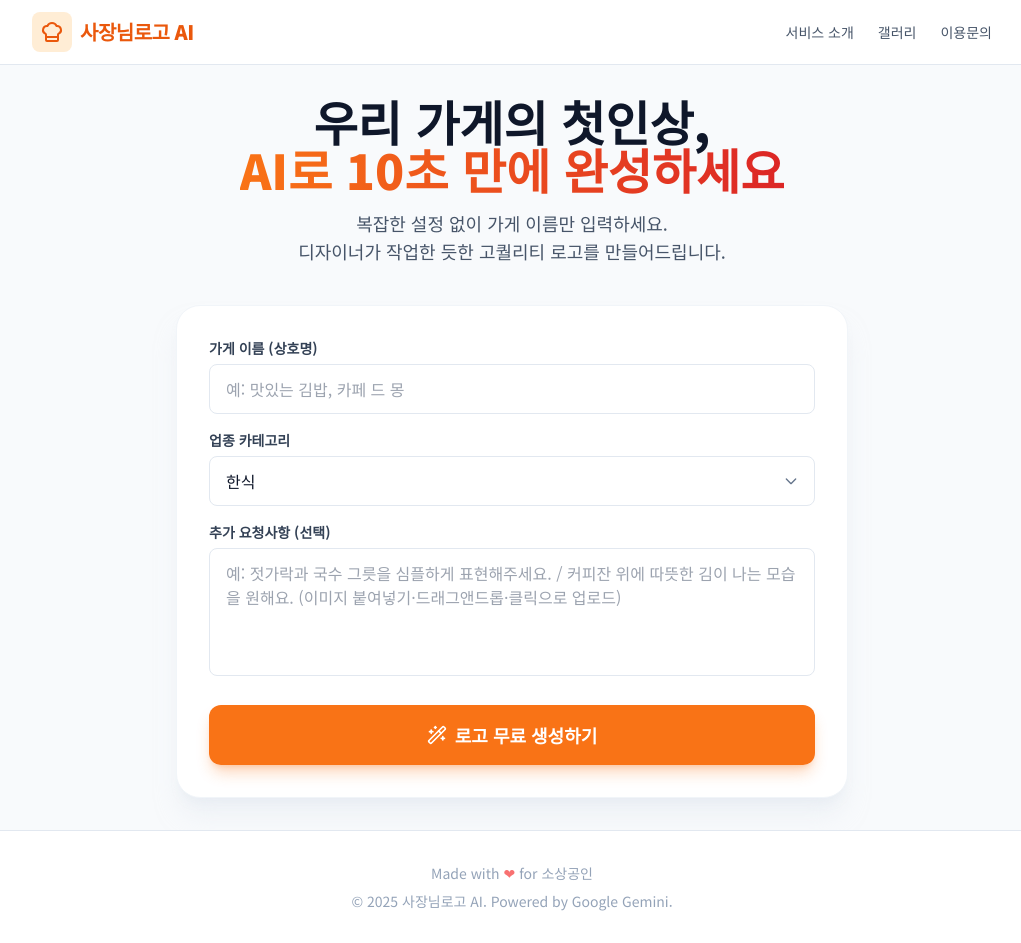
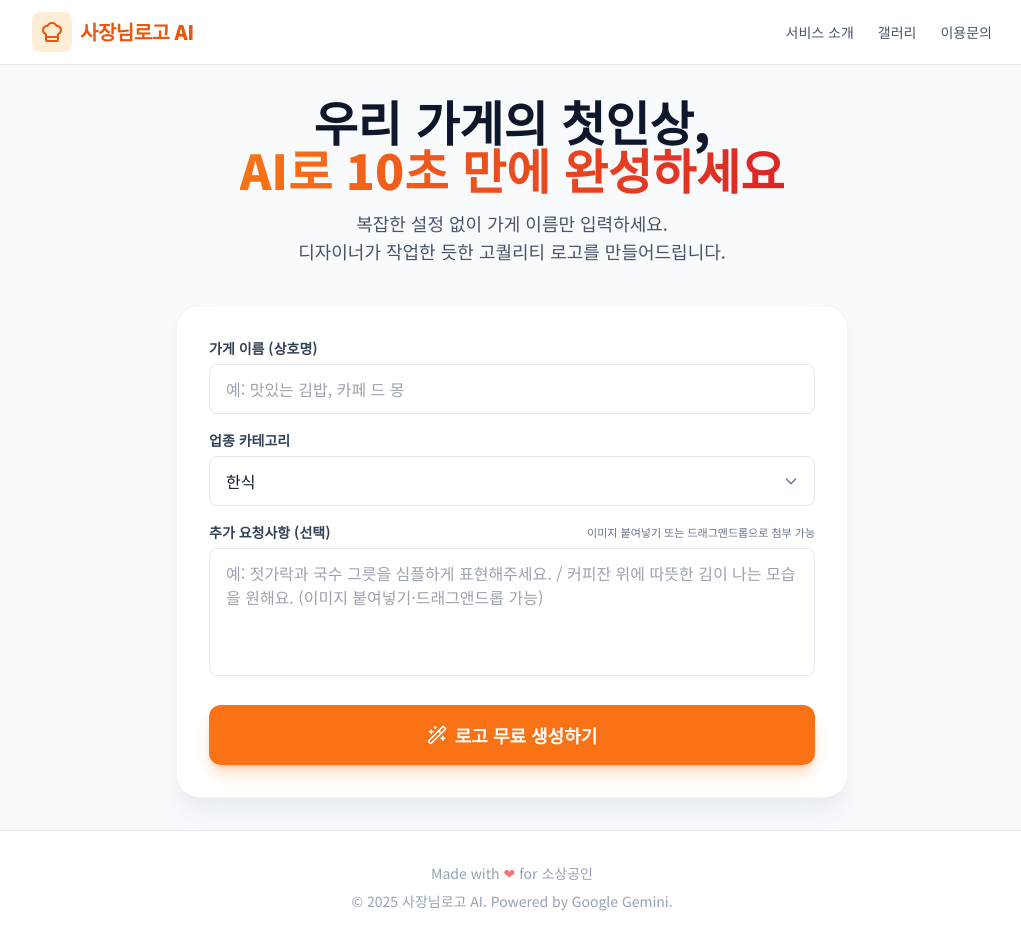
Before and after one commit to sungwook7778-collab/freekit-logo-ai, a React (Vite) app: page / in a window 1280 px wide. Shown: the whole page, without its empty margins (128-1149 px from the left). Built offline with nearby package versions, Linux system fonts and the light colour scheme.

Commit message:
UX: drag-drop/paste hint and disable click upload on textarea

```diff
--- a/App.tsx
+++ b/App.tsx
@@ -161,16 +161,18 @@ function App() {
                   </div>
 
                   <div>
-                     <label className="text-sm font-semibold text-slate-700 mb-1.5 block">추가 요청사항 (선택)</label>
+                     <div className="flex items-center justify-between mb-1.5">
+                       <label className="text-sm font-semibold text-slate-700">추가 요청사항 (선택)</label>
+                       <span className="text-[11px] text-slate-500">이미지 붙여넣기 또는 드래그앤드롭으로 첨부 가능</span>
+                     </div>
                      <textarea
                         name="additionalDetails"
                         value={formData.additionalDetails}
                         onChange={handleInputChange}
                         onPaste={handlePasteImage}
-                        onClick={() => fileInputRef.current?.click()}
                         onDrop={(e) => { e.preventDefault(); const file = e.dataTransfer?.files?.[0]; if (file) handleFileChange(file); }}
                         onDragOver={(e) => e.preventDefault()}
-                        placeholder="예: 젓가락과 국수 그릇을 심플하게 표현해주세요. / 커피잔 위에 따뜻한 김이 나는 모습을 원해요. (이미지 붙여넣기·드래그앤드롭·클릭으로 업로드)"
+                        placeholder="예: 젓가락과 국수 그릇을 심플하게 표현해주세요. / 커피잔 위에 따뜻한 김이 나는 모습을 원해요. (이미지 붙여넣기·드래그앤드롭 가능)"
                         className="w-full px-4 py-3 rounded-lg border border-slate-200 bg-white focus:ring-2 focus:ring-orange-500 focus:border-orange-500 transition-all outline-none resize-none h-32"
                      />
                      <input
```
